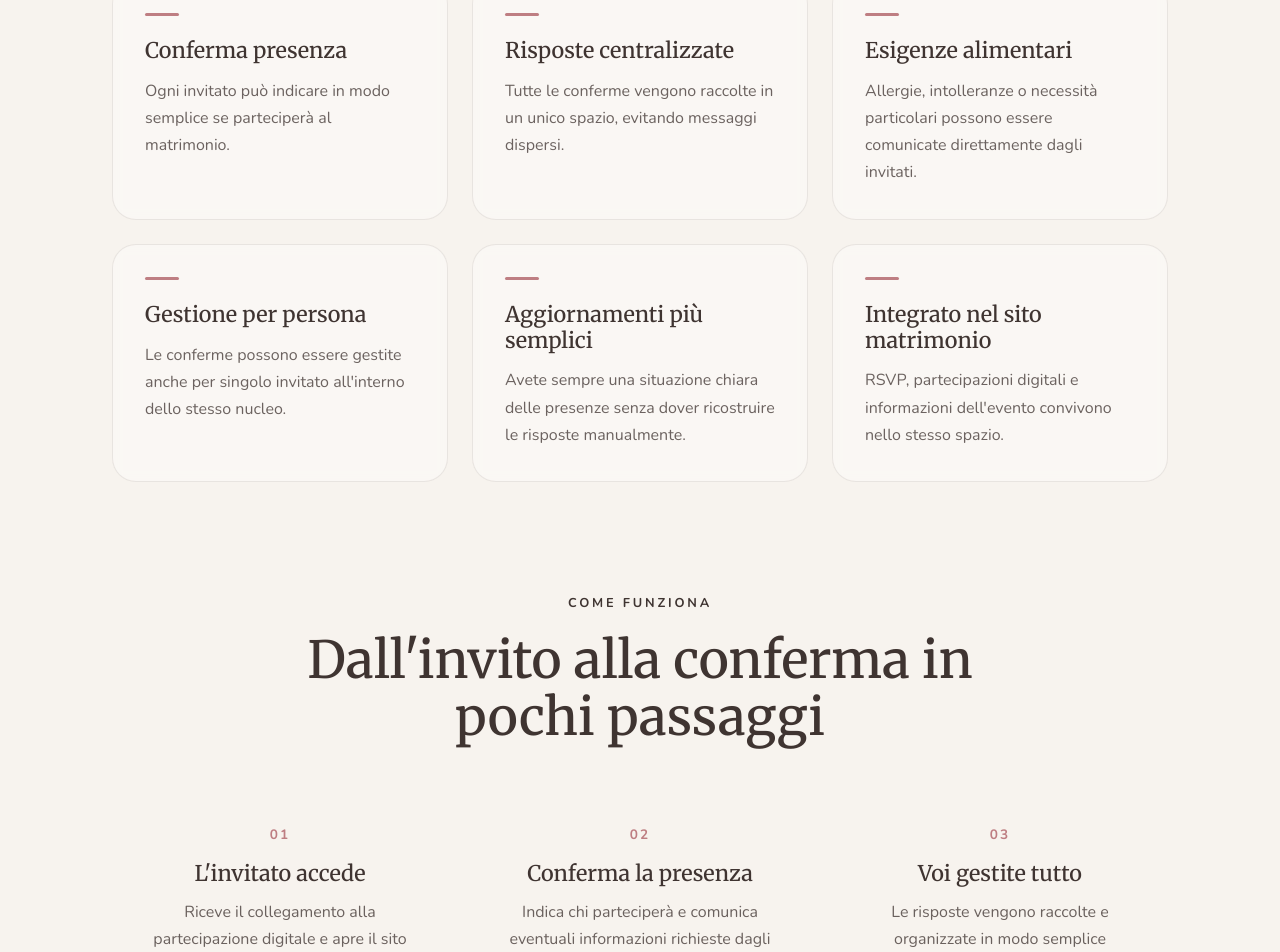
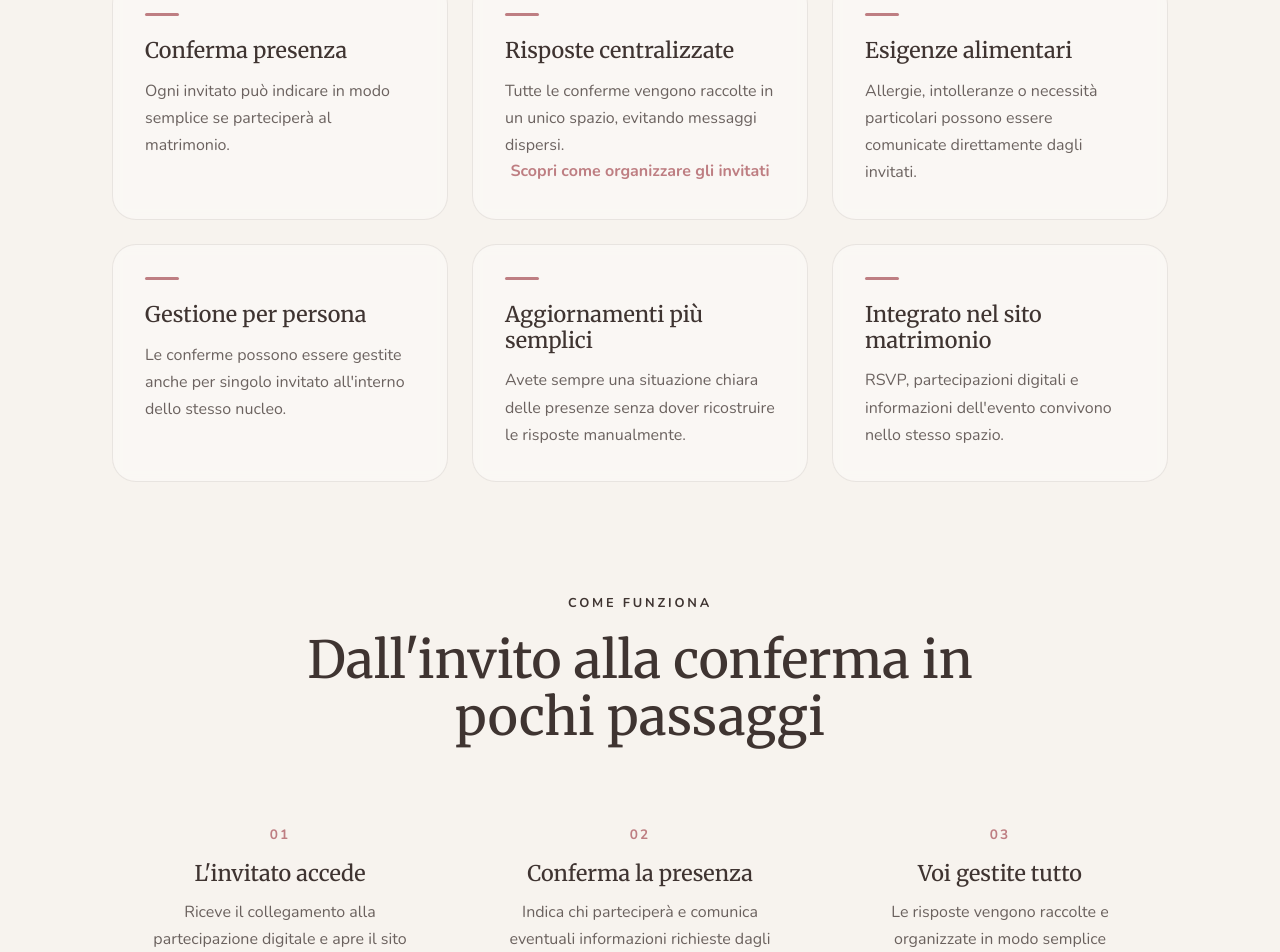
Before and after one commit to simonedantevisconti/nozze-digitali, a React (Vite) app: page /rsvp-matrimonio in a window 1280 px wide. Shown: the part 903-1855 px from the top of the page. Built offline with nearby package versions, Linux system fonts and the light colour scheme.

Commit message:
[UPD] link alle pagine

```diff
--- a/src/pages/RsvpMatrimonioPage.jsx
+++ b/src/pages/RsvpMatrimonioPage.jsx
@@ -65,6 +65,13 @@ const RsvpMatrimonioPage = () => {
                   Tutte le conferme vengono raccolte in un unico spazio,
                   evitando messaggi dispersi.
                 </p>
+
+                <a
+                  href="/gestione-invitati-matrimonio"
+                  className="rsvp-related-link"
+                >
+                  Scopri come organizzare gli invitati
+                </a>
               </article>
 
               <article className="rsvp-card">
--- a/src/pages/SitoMatrimonioPage.jsx
+++ b/src/pages/SitoMatrimonioPage.jsx
@@ -85,6 +85,13 @@ const SitoMatrimonioPage = () => {
                   Tenete sotto controllo conferme, esigenze alimentari e altre
                   informazioni utili attraverso un&apos;unica area organizzata.
                 </p>
+
+                <a
+                  href="/gestione-invitati-matrimonio"
+                  className="wedding-site-card-link"
+                >
+                  Scopri come gestire gli invitati
+                </a>
               </article>
 
               <article className="wedding-site-card">
```
Also changed, not shown: 1 other file (tests, documents, lock files or other folders).
